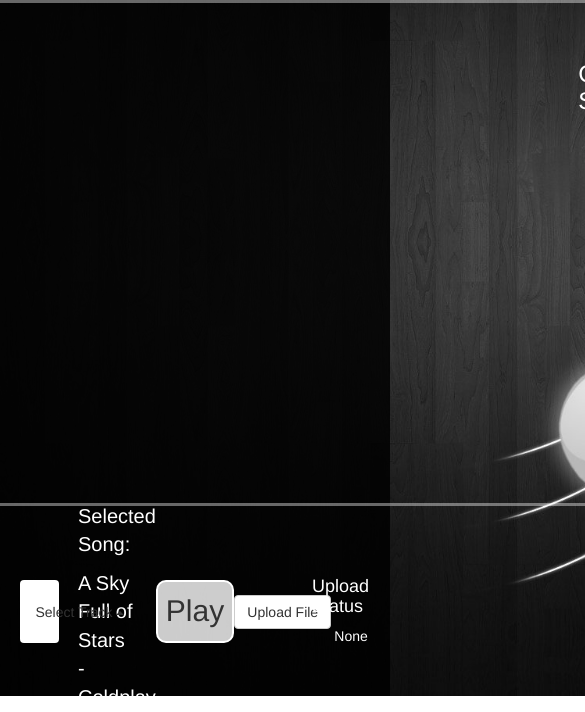
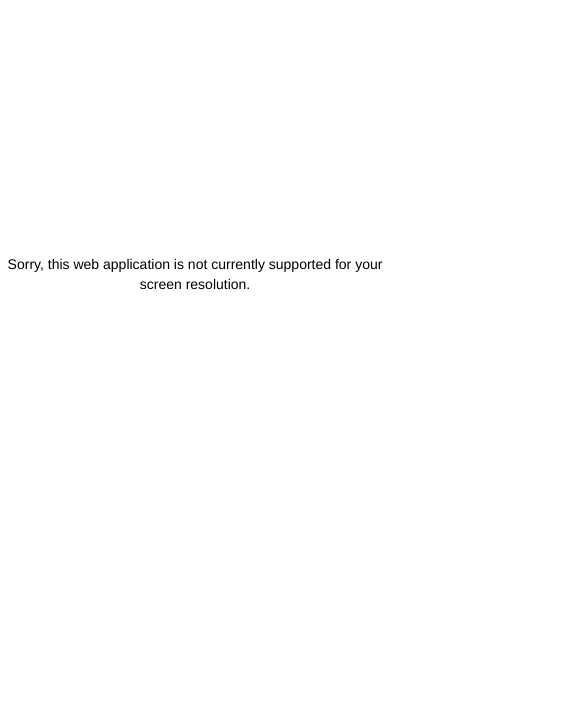
Before and after one commit to VictorHYu/Play-Me-A-Song, a website: page PMAS/index.html in a window 390 px wide. Shown: the part 148-860 px from the top of the page, 585 px wide, since content can reach past the window. Drawn offline with nearby package versions, Linux system fonts and the light colour scheme.

Commit message:
Added error message for mobile devices and tablets - unsupported 🚫

```diff
--- a/PMAS/index.html
+++ b/PMAS/index.html
@@ -13,7 +13,9 @@
 <link rel="stylesheet" href="/stylesheets/styles.css">
 
 <body class="flex-center flex-column">
-
+    <div id="error-text" class="hidden">
+    Sorry, this web application is not currently supported for your screen resolution.
+    </div>
     <div id="title-wrapper" class="flex-center">
         <h1>Eye Hear A Song!</h1>
     </div>
--- a/PMAS/public/stylesheets/styles.css
+++ b/PMAS/public/stylesheets/styles.css
@@ -157,3 +157,30 @@ h1 {
     width: 100%;
     border: 4px solid rgba(255,255,255,0.3);
 }
+
+/*--------------- Invalid screen size media queries */
+@media (max-width: 1200px) {
+    #title-wrapper {
+        display: none !important;
+    }
+    #middle {
+        display: none !important;
+    }
+    #bottom {
+        display: none !important;
+    }
+    #error-text{
+        display: inline !important;
+    }
+
+    body {
+        text-align: center;
+        color: black;
+        background: white;
+    }
+
+    html {
+        background: none;
+    }
+
+}
```
